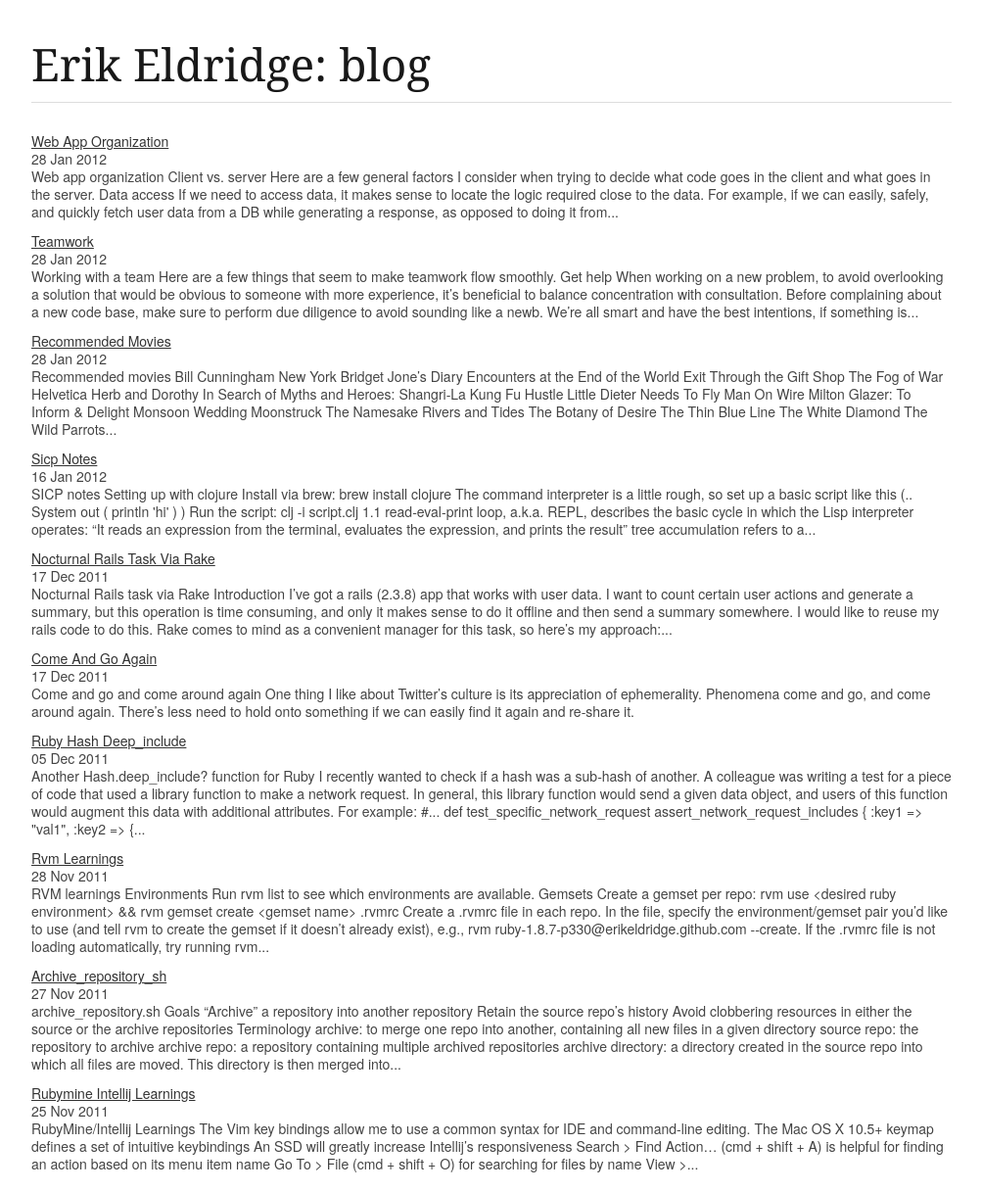
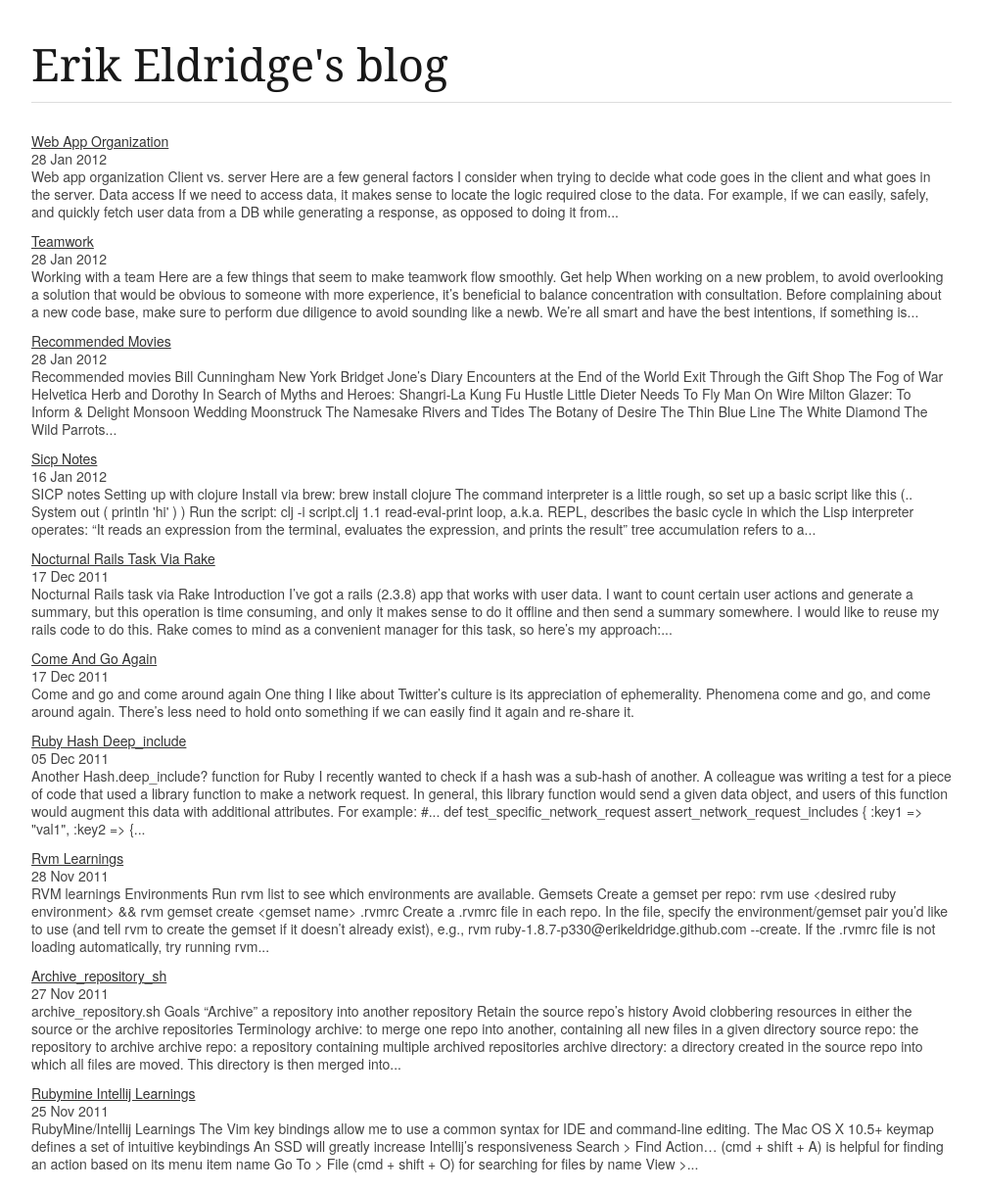
Before and after one commit to erikeldridge/erikeldridge.github.com, a Jekyll site: the page built from index.html, in a window 1280 px wide. Shown: the whole page at 98% size, without its empty margins (138-1140 px from the left). Built offline with Jekyll 4.4.1, drawn with Linux system fonts in a browser that asks for light colours; Markdown is read by kramdown in place of the engine named in the settings.

Commit message:
Update h1 to match page title

```diff
--- a/_layouts/default.html
+++ b/_layouts/default.html
@@ -29,7 +29,7 @@
   <body>
     <div class="container">
       <div class="sixteen columns">
-        <h1 style="margin-top: 40px">Erik Eldridge: blog</h1>
+        <h1 style="margin-top: 40px">Erik Eldridge's blog</h1>
         <hr />
       </div>
       <div class="sixteen columns">
```
